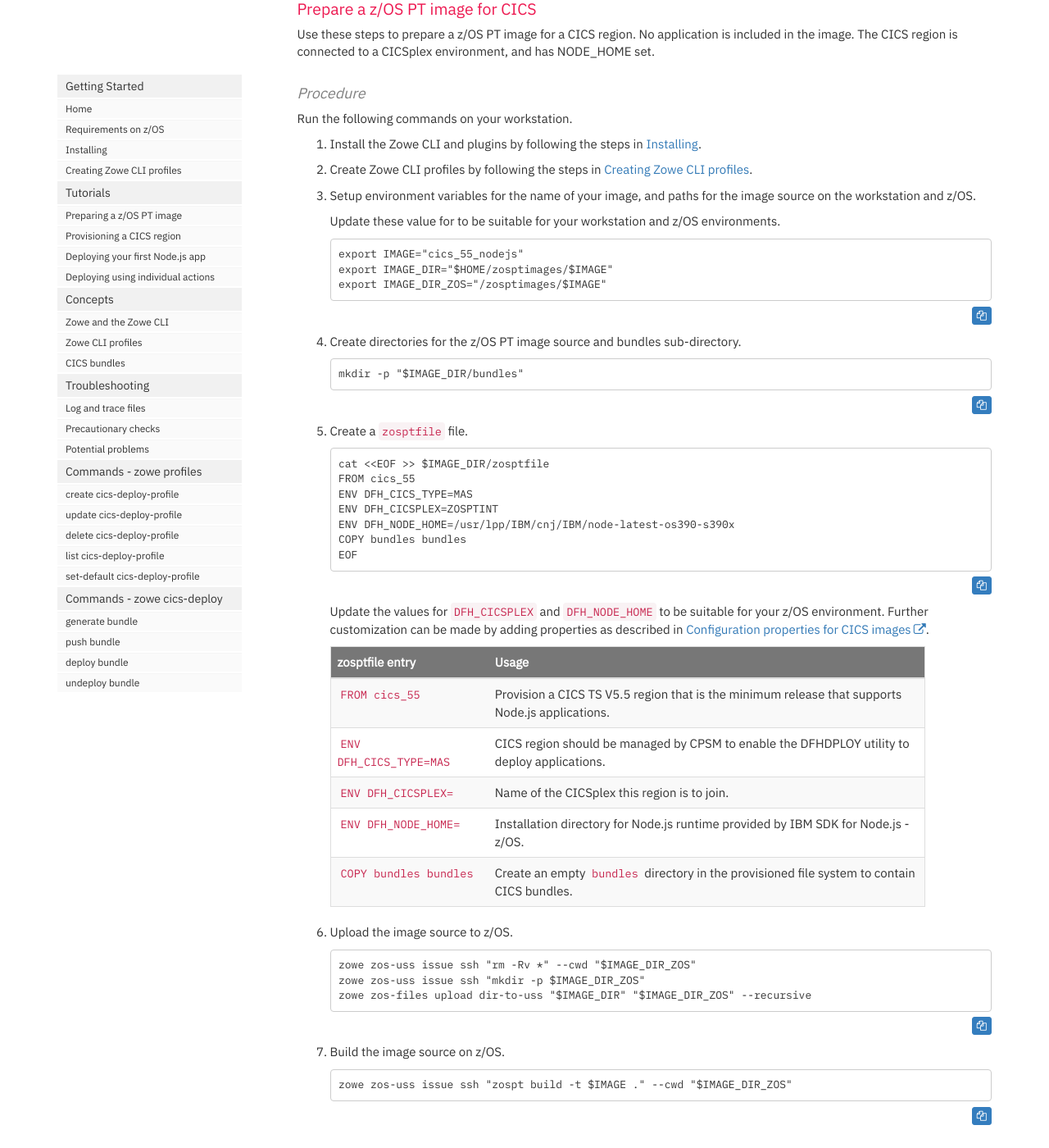
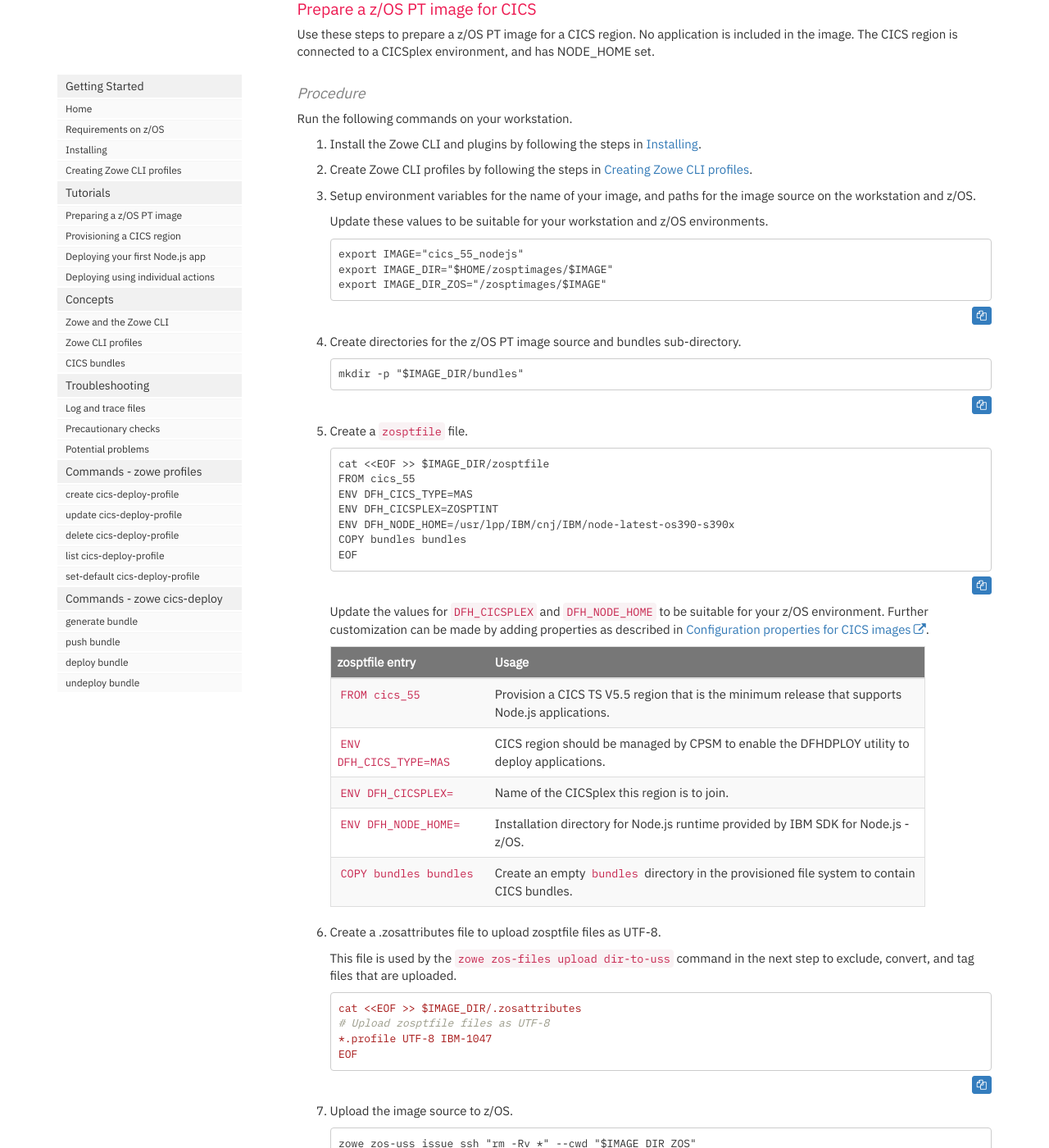
Before and after one commit to IBM/zowe-cli-cics-deploy-plugin, a Jekyll site: the page built from docs/pages/cdp/cdp-Preparing-a-zOS-PT-image.md, in a window 1280 px wide and 1400 px high, scrolled down 491 px. Shown: the whole window at 82% size. Built offline with Jekyll 4.4.1, drawn with Linux system fonts in a browser that asks for light colours; nearby versions of some CDN libraries; comment, search, counter and statistics services are not loaded; some of the changed text lies outside the part shown.

Commit message:
Add step to add zosptfile to tutorial
Signed-off-by: Mark Cocker <mark_cocker@uk.ibm.com>

````diff
--- a/docs/pages/cdp/cdp-Preparing-a-zOS-PT-image.md
+++ b/docs/pages/cdp/cdp-Preparing-a-zOS-PT-image.md
@@ -30,7 +30,7 @@ Run the following commands on your workstation.
 
 3. Setup environment variables for the name of your image, and paths for the image source on the workstation and z/OS.
 
-   Update these value for to be suitable for your workstation and z/OS environments.
+   Update these values to be suitable for your workstation and z/OS environments.
 
    ```text
    export IMAGE="cics_55_nodejs"
@@ -66,7 +66,18 @@ Run the following commands on your workstation.
    | `ENV DFH_NODE_HOME=` | Installation directory for Node.js runtime provided by IBM SDK for Node.js - z/OS. |
    | `COPY bundles bundles` | Create an empty `bundles` directory in the provisioned file system to contain CICS bundles. |
 
-6. Upload the image source to z/OS.
+6. Create a .zosattributes file to upload zosptfile files as UTF-8.
+
+   This file is used by the `zowe zos-files upload dir-to-uss` command in the next step to exclude, convert, and tag files that are uploaded.
+
+   ```properties
+   cat <<EOF >> $IMAGE_DIR/.zosattributes
+   # Upload zosptfile files as UTF-8
+   *.profile UTF-8 IBM-1047
+   EOF
+   ```
+
+7. Upload the image source to z/OS.
 
    ```text
    zowe zos-uss issue ssh "rm -Rv *" --cwd "$IMAGE_DIR_ZOS"
@@ -74,7 +85,7 @@ Run the following commands on your workstation.
    zowe zos-files upload dir-to-uss "$IMAGE_DIR" "$IMAGE_DIR_ZOS" --recursive
    ```
 
-7. Build the image source on z/OS.
+8. Build the image source on z/OS.
 
    ```text
    zowe zos-uss issue ssh "zospt build -t $IMAGE ." --cwd "$IMAGE_DIR_ZOS"
@@ -96,7 +107,7 @@ Run the following commands on your workstation.
 
 2. Create Zowe CLI profiles for at least z/OSMF and SSH following the steps in [Creating Zowe CLI profiles](cdp-Creating-Zowe-CLI-profiles).
 
-3. Prepare your environment and Node.js application by following steps 1 thru 4 in tutorial [Deploying your first Node.js app](cdp-Deploying-your-first-nodejs-app).
+3. Prepare your environment and Node.js application by following steps 1 to 4 in tutorial [Deploying your first Node.js app](cdp-Deploying-your-first-nodejs-app).
 
 4. Setup environment variables for the name of your image, and paths for the image source on the workstation and z/OS.
 
````
